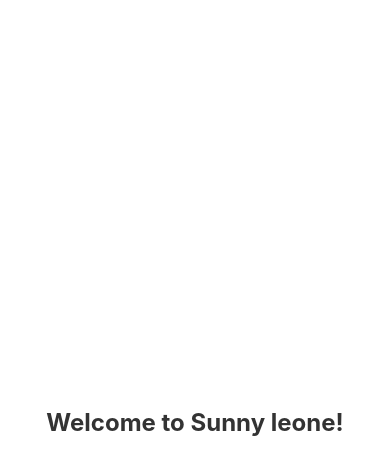
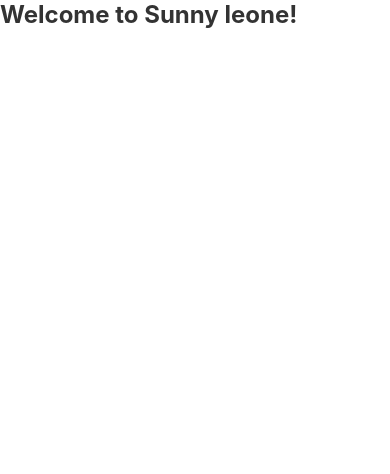
Before and after one commit to em3459/reactttnativeee, a React Native app in the folder YtReactNative/: screen / in a window 390 px wide. Shown: the top 474 px of the page. Built offline with nearby package versions, Linux system fonts and the light colour scheme.

Commit message:
Update HomeScreen.jsx

```diff
--- a/YtReactNative/src/screens/HomeScreen.jsx
+++ b/YtReactNative/src/screens/HomeScreen.jsx
@@ -14,12 +14,13 @@
 // Define your styles here
 const styles = StyleSheet.create({
   container: {
-    flex: 1,
-    justifyContent: 'center',
-    alignItems: 'center',
+    // flex: 1,
+    // justifyContent: 'center',
+    // alignItems: 'center',
     backgroundColor: '#ffffff',
     width:"100%",
-    height:"100%"
+    height:"100%",
+    padding:"4%"
   },
   title: {
     fontSize: 24,
```
